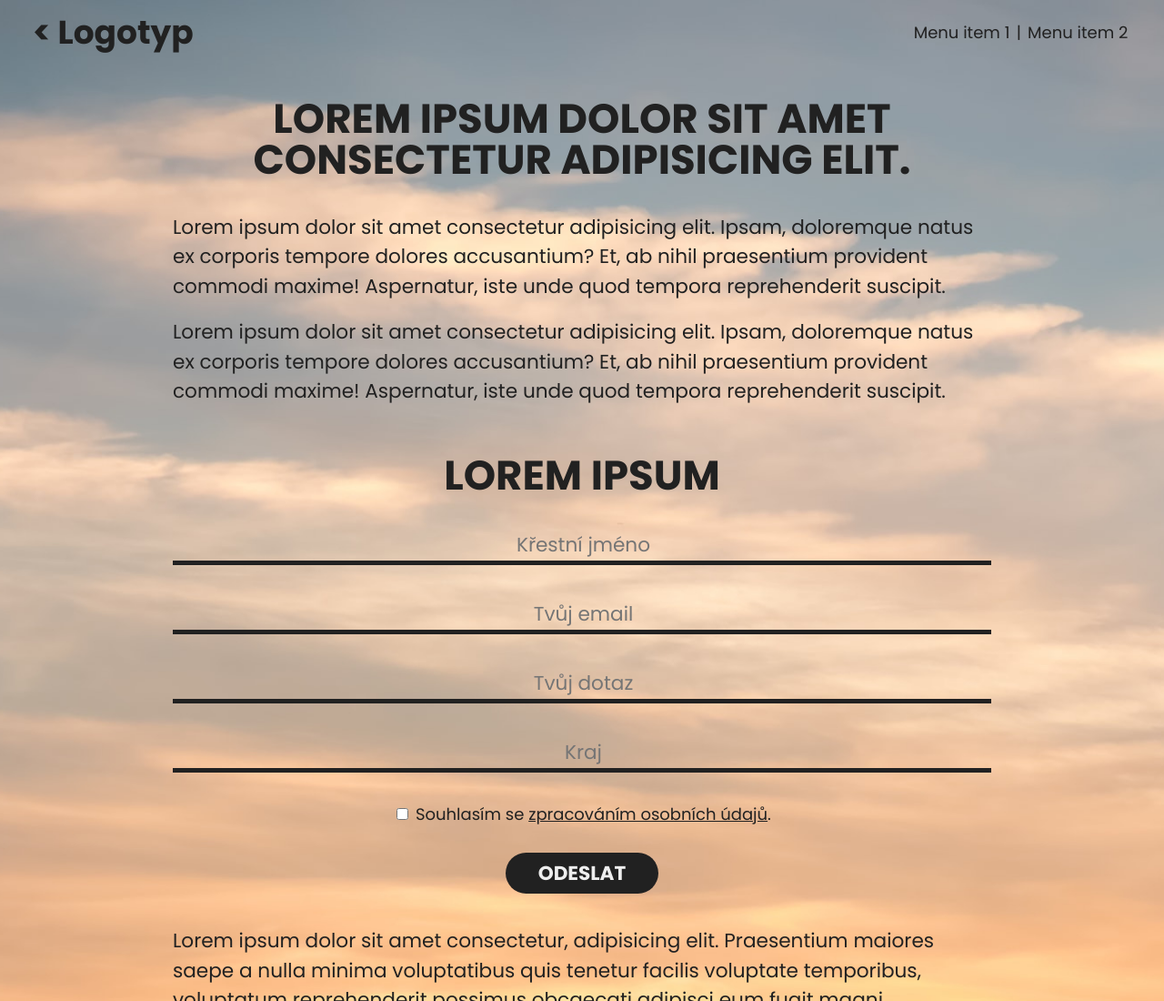
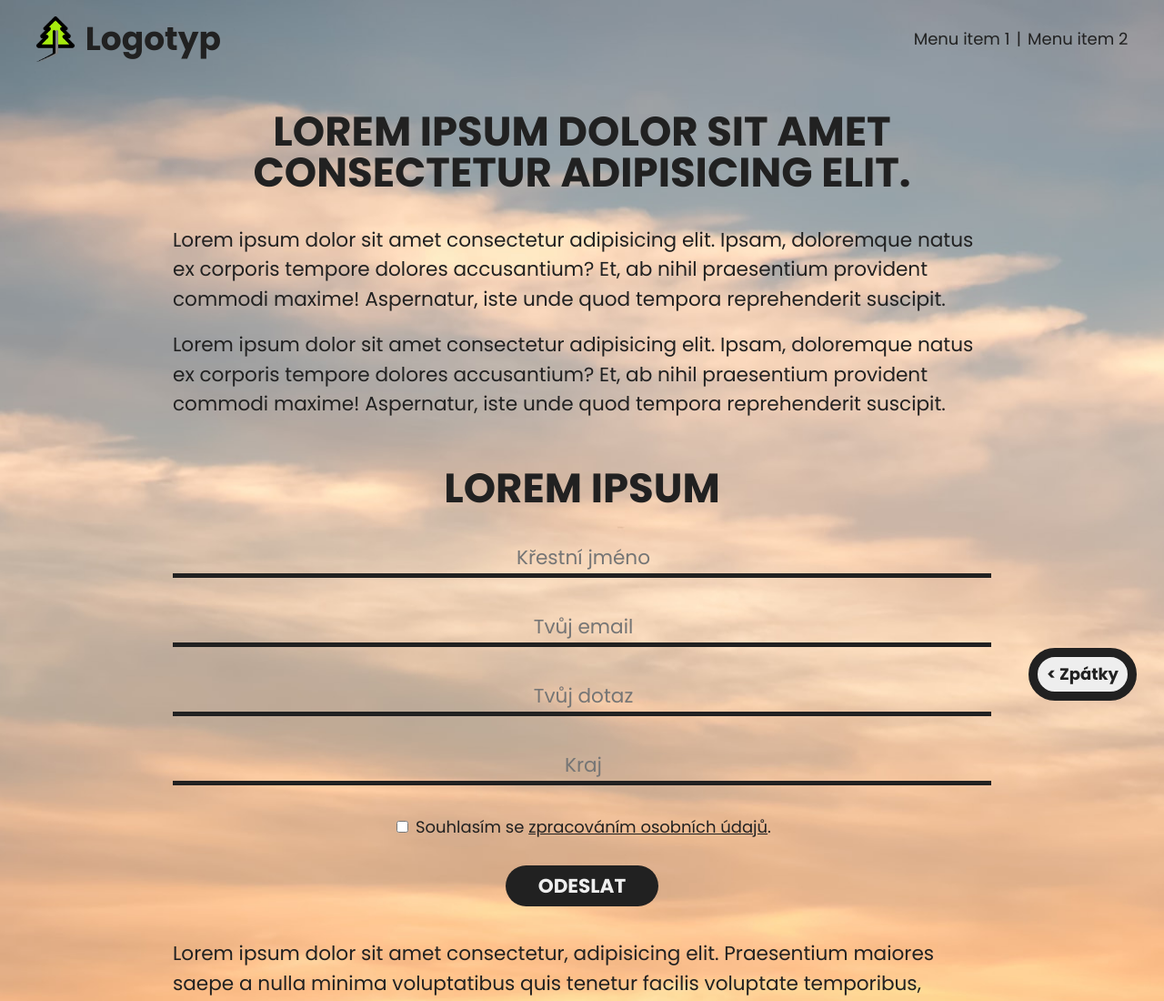
Before and after one commit to vkosnar/vkosnar.github.io, a plain HTML site: page treetogo/index.html in a window 1280 px wide. Shown: the top 1100 px of the page at 91% size. Drawn offline with Linux system fonts and the light colour scheme.

Commit message:
Add go back button

```diff
--- /dev/null
+++ b/css/goback.css
@@ -0,0 +1,12 @@
+#goback {
+  position: fixed;
+  bottom: 30px;
+  right: 30px;
+  background-color: #eeeeee;
+  color: #212121;
+  font-size: 1rem;
+  font-weight: bold;
+  border: 10px solid #212121;
+  border-radius: 500px;
+  padding: 10px;
+}
--- a/treetogo/index.html
+++ b/treetogo/index.html
@@ -8,13 +8,15 @@
   <title>TreeToGo</title>
   <link rel="stylesheet" href="../css/reset.css">
   <link rel="stylesheet" href="style.css">
+  <link rel="stylesheet" href="../css/goback.css">
 </head>
 
 <body>
   <section class="hero">
     <header>
       <div>
-        <h1><a href="..">&lt;&nbsp;Logotyp</a></h1>
+        <img src="logo.png" alt="TreeToGo" width="50px" height="50px">
+        <h1>&nbsp;Logotyp</h1>
       </div>
       <nav>
         <ul>
@@ -77,7 +79,9 @@
         href="https://unsplash.com/@mischievous_penguins?utm_source=unsplash&utm_medium=referral&utm_content=creditCopyText">Casey&nbsp;Horner</a>
     </div>
   </footer>
-  <script src="https://s.pageclip.co/v1/pageclip.js" charset="utf-8"></script>
+  <a href="..">
+    <div id="goback">&lt; Zpátky</div>
+  </a>
 </body>
 
 </html>
```
